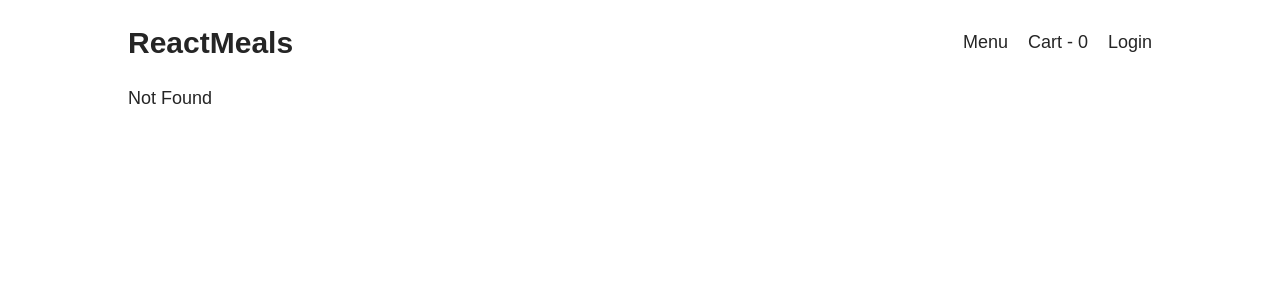
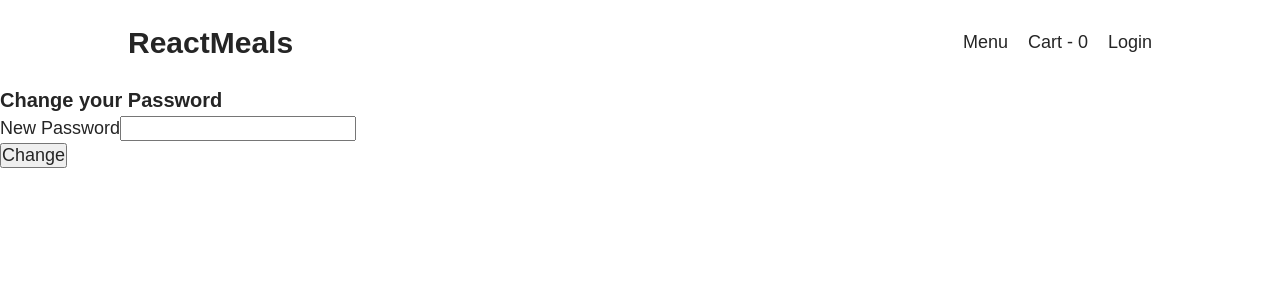
Before and after one commit to findshrey/food-order-app, a React (Create React App) app: page /profile in a window 1280 px wide. Before the commit this address had no page. Shown: the top 300 px of the page. Built offline with nearby package versions, Linux system fonts and the light colour scheme.

Commit message:
Feat: change password and redirection

```diff
--- a/src/App.js
+++ b/src/App.js
@@ -9,6 +9,7 @@ import NotFound from "./pages/NotFound/NotFound"
 import { CartProvider } from "./context/CartContext"
 import AuthPage from "./pages/AuthPage"
 import { AuthProvider } from "./context/AuthContext"
+import ProfilePage from "./pages/ProfilePage"
 
 function App() {
    return (
@@ -20,6 +21,9 @@ function App() {
                   <Switch>
                      <Route path="/auth">
                         <AuthPage />
+                     </Route>
+                     <Route path="/profile">
+                        <ProfilePage />
                      </Route>
                      <Route path="/menu" exact>
                         <Menu />
--- a/src/components/LoginForm/LoginForm.js
+++ b/src/components/LoginForm/LoginForm.js
@@ -1,8 +1,10 @@
 import React, { useState, useRef, useContext } from "react"
+import { useHistory } from "react-router-dom"
 
 import AuthContext from "../../context/AuthContext"
 
 const LoginForm = ({ handleAuthMode }) => {
+   const history = useHistory()
    const emailRef = useRef()
    const passwordRef = useRef()
    const [isLoading, setIsLoading] = useState(false)
@@ -46,6 +48,7 @@ const LoginForm = ({ handleAuthMode }) => {
          })
          .then((data) => {
             authCtx.login(data.idToken)
+            history.replace("/")
          })
          .catch((err) => {
             alert(err)
--- a/src/components/Navbar/Navbar.js
+++ b/src/components/Navbar/Navbar.js
@@ -3,9 +3,11 @@ import { Link } from "react-router-dom"
 
 import styles from "./Navbar.module.scss"
 import CartContext from "../../context/CartContext"
+import AuthContext from "../../context/AuthContext"
 
 const Navbar = () => {
    const cartCtx = useContext(CartContext)
+   const authCtx = useContext(AuthContext)
 
    const numberOfItems = cartCtx.cartItems.reduce((acc, cartItem) => {
       return acc + cartItem.quantity
@@ -24,9 +26,20 @@ const Navbar = () => {
                   Cart - {numberOfItems}
                </Link>
             </li>
-            <li>
-               <Link to="/auth">Login</Link>
-            </li>
+            {!authCtx.isLoggedIn ? (
+               <li>
+                  <Link to="/auth">Login</Link>
+               </li>
+            ) : (
+               <li>
+                  <Link to="/profile">Profile</Link>
+               </li>
+            )}
+            {authCtx.isLoggedIn && (
+               <li>
+                  <button onClick={authCtx.logout}>Logout</button>
+               </li>
+            )}
          </ul>
       </nav>
    )
--- /dev/null
+++ b/src/components/ProfileForm/ProfileForm.js
@@ -0,0 +1,49 @@
+import React, { useRef, useContext } from "react"
+import { useHistory } from "react-router-dom"
+
+import AuthContext from "../../context/AuthContext"
+
+const ProfileForm = () => {
+   const history = useHistory()
+   const passwordRef = useRef()
+   const authCtx = useContext(AuthContext)
+
+   const handleSubmit = (e) => {
+      e.preventDefault()
+
+      // add validation
+
+      fetch(
+         "https://identitytoolkit.googleapis.com/v1/accounts:update?key=AIzaSyCAfdliDaU39tcKz0o6mP08DN1Ie0lGmhE",
+         {
+            method: "POST",
+            body: JSON.stringify({
+               idToken: authCtx.token,
+               password: passwordRef.current.value,
+               returnSecureToken: false,
+            }),
+            headers: {
+               "Content-Type": "application/json",
+            },
+         }
+      ).then((res) => {
+         // assumption: Always succeeds!
+         history.replace("/")
+      })
+   }
+
+   return (
+      <div className="profile-form">
+         <h3>Change your Password</h3>
+         <form onSubmit={handleSubmit}>
+            <div className="form-control">
+               <label>New Password</label>
+               <input type="password" ref={passwordRef} required />
+            </div>
+            <button type="submit">Change</button>
+         </form>
+      </div>
+   )
+}
+
+export default ProfileForm
--- a/src/components/SignupForm/SignUpForm.js
+++ b/src/components/SignupForm/SignUpForm.js
@@ -1,8 +1,10 @@
 import React, { useState, useRef, useContext } from "react"
+import { useHistory } from "react-router-dom"
 
 import AuthContext from "../../context/AuthContext"
 
 const SignUp = ({ handleAuthMode }) => {
+   const history = useHistory()
    const emailRef = useRef()
    const passwordRef = useRef()
    const confirmPasswordRef = useRef()
@@ -48,6 +50,7 @@ const SignUp = ({ handleAuthMode }) => {
          })
          .then((data) => {
             authCtx.login(data.idToken)
+            history.replace("/")
          })
          .catch((err) => {
             alert(err)
--- /dev/null
+++ b/src/pages/ProfilePage.js
@@ -0,0 +1,13 @@
+import React from "react"
+
+import ProfileForm from "../components/ProfileForm/ProfileForm"
+
+const ProfilePage = () => {
+   return (
+      <div className="profile-page">
+         <ProfileForm />
+      </div>
+   )
+}
+
+export default ProfilePage
```
